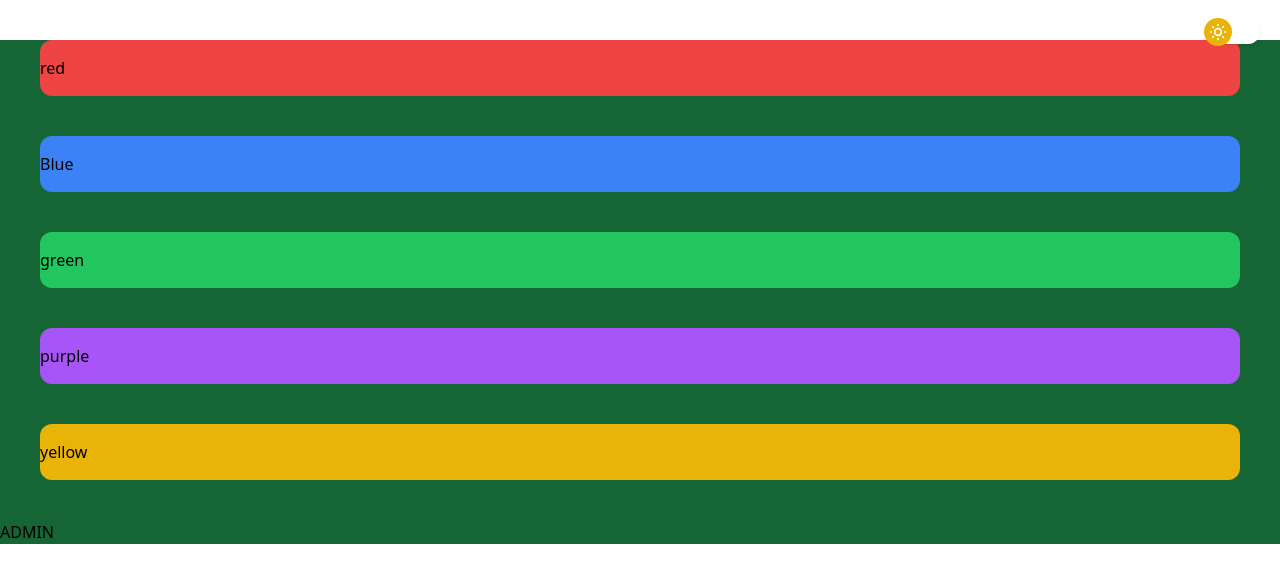
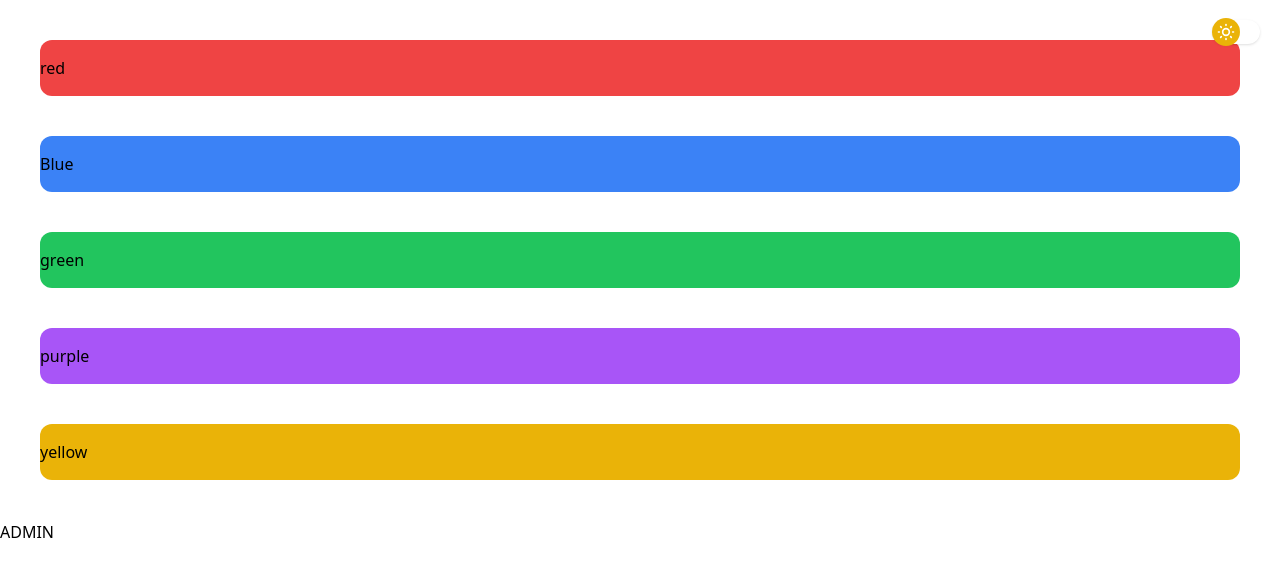
Before and after one commit to lecksfrawen/django_htmx_tailwind, a Django app: page / in a window 1280 px wide. Shown: the top 583 px of the page. Run offline with Django 4.2, Linux system fonts and the light colour scheme.

Commit message:
error en java en animacion de transicion epro ya sirve

```diff
--- a/core/templates/core/index.html
+++ b/core/templates/core/index.html
@@ -10,31 +10,31 @@
         <link rel="stylesheet" href="{% static 'css/main.min.css' %}">
         <title>Document</title>
     </head>
-    <div class="dark">
-    <body>
-        <div class="bg-sky-300 dark:bg-green-800">
+
+    <body class="bg-white dark:bg-black transition-colors duration-300">
+
             <button
                 class="absolute top-5 right-5 w-10 h-5 md:w-12 md:h-6 rounded-2xl bg-white flex items-center transition duration-300 focus:outline-none shadow"
                 onclick="toggleTheme()">
                 <div
                     id="switch-toggle"
-                    class="w-6 h-6 md:w-7 md:h-7 relative rounded-full transition duration-500 transform bg-yellow-500 -translate-x-2 p-1 text-white ">
+                    class="w-6 h-6 md:w-7 md:h-7 relative rounded-full transition duration-500 transform bg-yellow-500-translate-x-2 p-1 dark:bg-black  text-white">
                     <svg xmlns="http://www.w3.org/2000/svg" fill="none" viewBox="0 0 24 24" stroke="currentColor">
                     <path stroke-linecap="round" stroke-linejoin="round" stroke-width="2" d="M12 3v1m0 16v1m9-9h-1M4 12H3m15.364 6.364l-.707-.707M6.343 6.343l-.707-.707m12.728 0l-.707.707M6.343 17.657l-.707.707M16 12a4 4 0 11-8 0 4 4 0 018 0z" />
                     </svg>
                 </div>
             </button>
             <script src="{% static 'js/main.js' %}"></script>
-            <div class="py-4 m-10 bg-red-500 p10 rounded-xl">red</div>
-            <div class="py-4 m-10 bg-blue-500 p10 rounded-xl">Blue</div>
-            <div class="py-4 m-10 bg-green-500 p10 rounded-xl">green</div>
-            <div class="py-4 m-10 bg-purple-500 p10 rounded-xl">purple</div>
-            <div class="py-4 m-10 bg-yellow-500 p10 rounded-xl">yellow</div>
+            <div class="py-4 m-10 bg-red-500 p10 rounded-xl dark:bg-red-900 dark:text-white">red</div>
+            <div class="py-4 m-10 bg-blue-500 p10 rounded-xl dark:bg-blue-900 dark:text-white">Blue</div>
+            <div class="py-4 m-10 bg-green-500 p10 rounded-xl dark:bg-green-900 dark:text-white">green</div>
+            <div class="py-4 m-10 bg-purple-500 p10 rounded-xl dark:bg-purple-900 dark:text-white">purple</div>
+            <div class="py-4 m-10 bg-yellow-500 p10 rounded-xl dark:bg-yellow-900 dark:text-white">yellow</div>
 
             <div hx-get="/admin/" hx-swap="outerHTML">ADMIN</div>
 
             <script src="{% static 'js/htmx.min.js' %}"></script>
-        </div>
+
     </body>
-    </div>
+
 </html>
```
Also changed, not shown: static/css/main.min.css.
